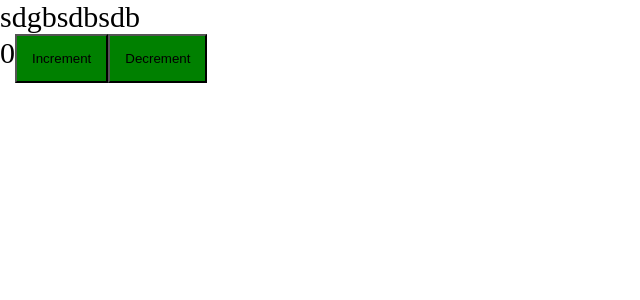
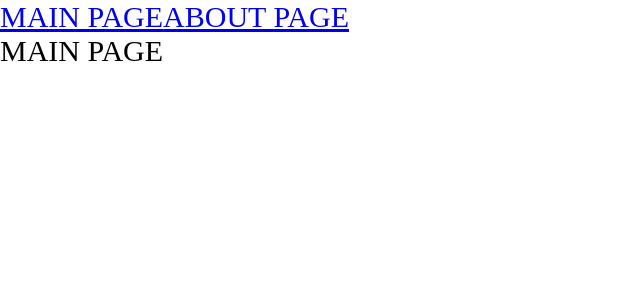
Before and after one commit to d1erro/production-project, a React app: page / in a window 1280 px wide. Shown: the top 300 px of the page, without its empty margins (0-640 px from the left). Built offline with nearby package versions, Linux system fonts and the light colour scheme.

Commit message:
Install react-router-dom, add code splitting

```diff
--- a/package.json
+++ b/package.json
@@ -15,6 +15,7 @@
     "@types/node": "^20.9.2",
     "@types/react": "^18.2.39",
     "@types/react-dom": "^18.2.17",
+    "@types/react-router-dom": "^5.3.3",
     "@types/webpack": "^5.28.5",
     "@types/webpack-dev-server": "^4.7.2",
     "css-loader": "^6.8.1",
@@ -32,6 +33,7 @@
   },
   "dependencies": {
     "react": "^18.2.0",
-    "react-dom": "^18.2.0"
+    "react-dom": "^18.2.0",
+    "react-router-dom": "^6.20.1"
   }
 }
--- a/public/index.html
+++ b/public/index.html
@@ -4,6 +4,6 @@
     <title>Document</title>
 </head>
 <body>
-<div id="app"></div>
+    <div id="root"></div>
 </body>
 </html>
--- a/src/App.tsx
+++ b/src/App.tsx
@@ -1,11 +1,26 @@
-import {Counter} from "./components/Counter";
+import {
+    Link,
+    Route,
+    Routes,
+} from "react-router-dom";
 import './index.scss'
+import {AboutPageAsync} from "./pages/AboutPage/AboutPage.async";
+import {MainPageAsync} from "./pages/MainPage/MainPageAsync";
+import {Suspense} from "react";
 
-export const App = () => {
+export default function App() {
     return (
         <div className="app">
-            sdgbsdbsdb
-            <Counter/>
+            <div>
+                <Link to="/">MAIN PAGE</Link>
+                <Link to="/about">ABOUT PAGE</Link>
+            </div>
+            <Suspense fallback={<div>Loading...</div>}>
+                <Routes>
+                    <Route path="/" element={<MainPageAsync/>} />
+                    <Route path="/about" element={<AboutPageAsync/>} />
+                </Routes>
+            </Suspense>
         </div>
-    );
-};
+    )
+}
--- a/src/index.tsx
+++ b/src/index.tsx
@@ -1,6 +1,11 @@
 import { createRoot } from 'react-dom/client';
-import { App } from "./App";
+import App from "./App";
+import {BrowserRouter} from "react-router-dom";
 
-const container = document.getElementById('app');
+const container = document.getElementById('root');
 const root = createRoot(container);
-root.render(<App/>);
+root.render(
+    <BrowserRouter>
+        <App/>
+    </BrowserRouter>
+);
--- /dev/null
+++ b/src/pages/AboutPage/AboutPage.async.tsx
@@ -0,0 +1,6 @@
+import { lazy } from 'react';
+
+export const AboutPageAsync = lazy(() => new Promise(response => {
+    // @ts-ignore
+    setTimeout(() => response(import('./AboutPage')), 1500)
+}));
--- /dev/null
+++ b/src/pages/AboutPage/AboutPage.tsx
@@ -0,0 +1,10 @@
+
+const AboutPage = () => {
+    return (
+            <div>
+                ABOUT PAGE
+            </div>
+    );
+};
+
+export default AboutPage
--- /dev/null
+++ b/src/pages/MainPage/MainPage.tsx
@@ -0,0 +1,9 @@
+const MainPage = () => {
+    return (
+            <div>
+                MAIN PAGE
+            </div>
+    );
+};
+
+export default MainPage;
--- /dev/null
+++ b/src/pages/MainPage/MainPageAsync.tsx
@@ -0,0 +1,6 @@
+import { lazy } from 'react';
+
+export const MainPageAsync = lazy(() => new Promise(response => {
+    // @ts-ignore
+    setTimeout(() => response(import('./MainPage')), 1500)
+}));
--- a/tsconfig.json
+++ b/tsconfig.json
@@ -2,7 +2,7 @@
   "compilerOptions": {
     "outDir": "./build/",
     "noImplicitAny": true,
-    "module": "es6",
+    "module": "ESNext",
     "target": "es5",
     "jsx": "react-jsx",
     "allowJs": true,
```
Also changed, not shown: 2 other files (tests, documents, lock files or other folders).
